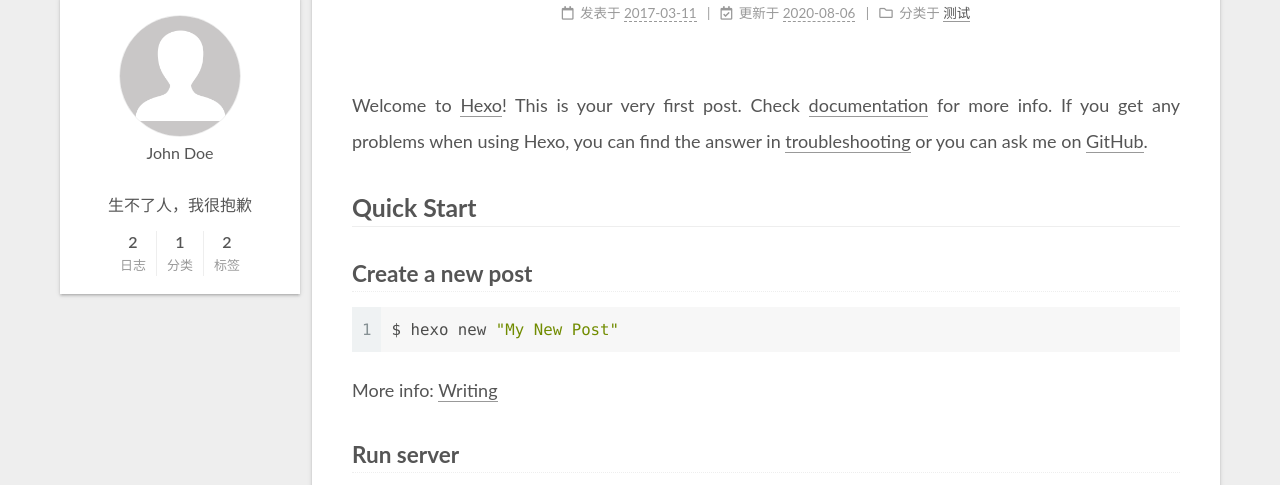
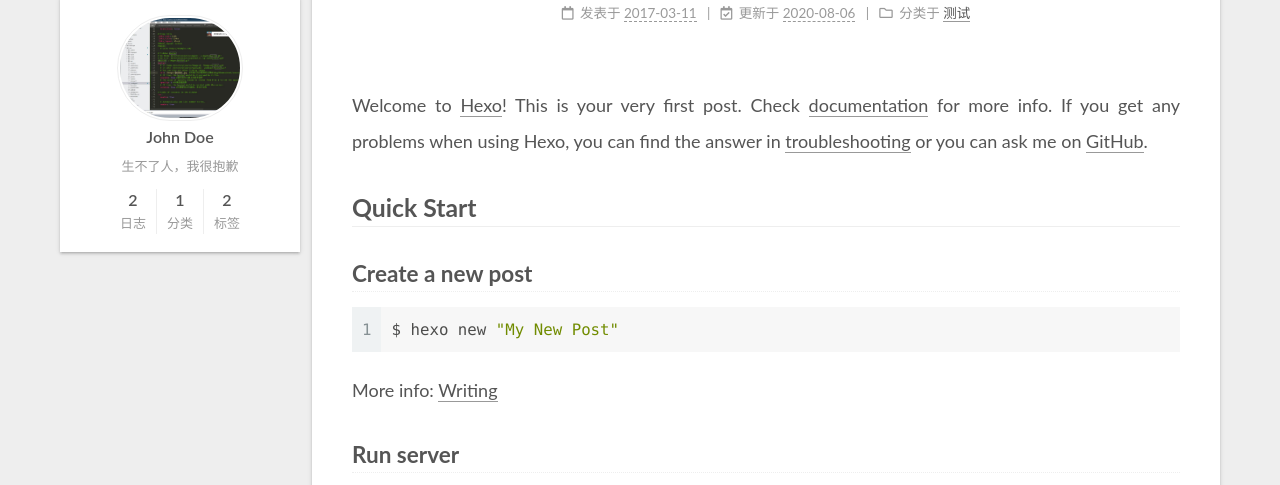
Before and after one commit to sakurayin/sakurayin.github.io, a plain HTML site: page index.html in a window 1280 px wide. Shown: the part 309-794 px from the top of the page. Drawn offline with Linux system fonts and the light colour scheme.

Commit message:
Site updated: 2020-08-06 17:24:43

```diff
--- a/css/main.css
+++ b/css/main.css
@@ -1136,6 +1136,32 @@ pre .javascript .function {
   display: inline-block;
 }
 .site-author-image {
+  border: 1px solid #eee;
+  display: block;
+  margin: 0 auto;
+  max-width: 120px;
+  padding: 2px;
+  border-radius: 50%;
+}
+.site-author-image {
+  transition: transform 1s ease-out;
+}
+.site-author-image:hover {
+  transform: rotateZ(360deg);
+}
+.site-author-name {
+  color: var(--text-color);
+  font-weight: 600;
+  margin: 0;
+  text-align: center;
+}
+.site-description {
+  color: #999;
+  font-size: 0.8125em;
+  margin-top: 0;
+  text-align: center;
+}
+.site-author-image {
   display: block;
   margin: 0 auto;
   padding: $site-author-image-padding;
@@ -1225,7 +1251,7 @@ img:hover {
 }
 .links-of-author a::before,
 .links-of-author span.exturl::before {
-  background: #b4ff87;
+  background: #0890a3;
   border-radius: 50%;
   content: ' ';
   display: inline-block;
--- a/index.html
+++ b/index.html
@@ -161,7 +161,7 @@
     <link itemprop="mainEntityOfPage" href="http://yoursite.com/2020/08/06/sakurayin/">
 
     <span hidden itemprop="author" itemscope itemtype="http://schema.org/Person">
-      <meta itemprop="image" content="/images/avatar.gif">
+      <meta itemprop="image" content="/images/avatar.jpg">
       <meta itemprop="name" content="John Doe">
       <meta itemprop="description" content="生不了人，我很抱歉">
     </span>
@@ -218,7 +218,7 @@
     <link itemprop="mainEntityOfPage" href="http://yoursite.com/2017/03/11/hello-world/">
 
     <span hidden itemprop="author" itemscope itemtype="http://schema.org/Person">
-      <meta itemprop="image" content="/images/avatar.gif">
+      <meta itemprop="image" content="/images/avatar.jpg">
       <meta itemprop="name" content="John Doe">
       <meta itemprop="description" content="生不了人，我很抱歉">
     </span>
@@ -356,7 +356,7 @@
       <div class="site-overview-wrap sidebar-panel">
         <div class="site-author motion-element" itemprop="author" itemscope itemtype="http://schema.org/Person">
     <img class="site-author-image" itemprop="image" alt="John Doe"
-      src="/images/avatar.gif">
+      src="/images/avatar.jpg">
   <p class="site-author-name" itemprop="name">John Doe</p>
   <div class="site-description" itemprop="description">生不了人，我很抱歉</div>
 </div>
```
Also changed, not shown: 2017/03/11/hello-world/index.html (+2 -2 lines), 2020/08/06/sakurayin/index.html (+2 -2 lines), archives/2017/03/index.html (+1 -1 lines), archives/2017/index.html (+1 -1 lines), archives/2020/08/index.html (+1 -1 lines), archives/2020/index.html (+1 -1 lines), archives/index.html (+1 -1 lines), categories/index.html (+1 -1 lines), categories/测试/index.html (+1 -1 lines), tags/Hello/index.html (+1 -1 lines), tags/index.html (+1 -1 lines), tags/测试/index.html (+1 -1 lines).
